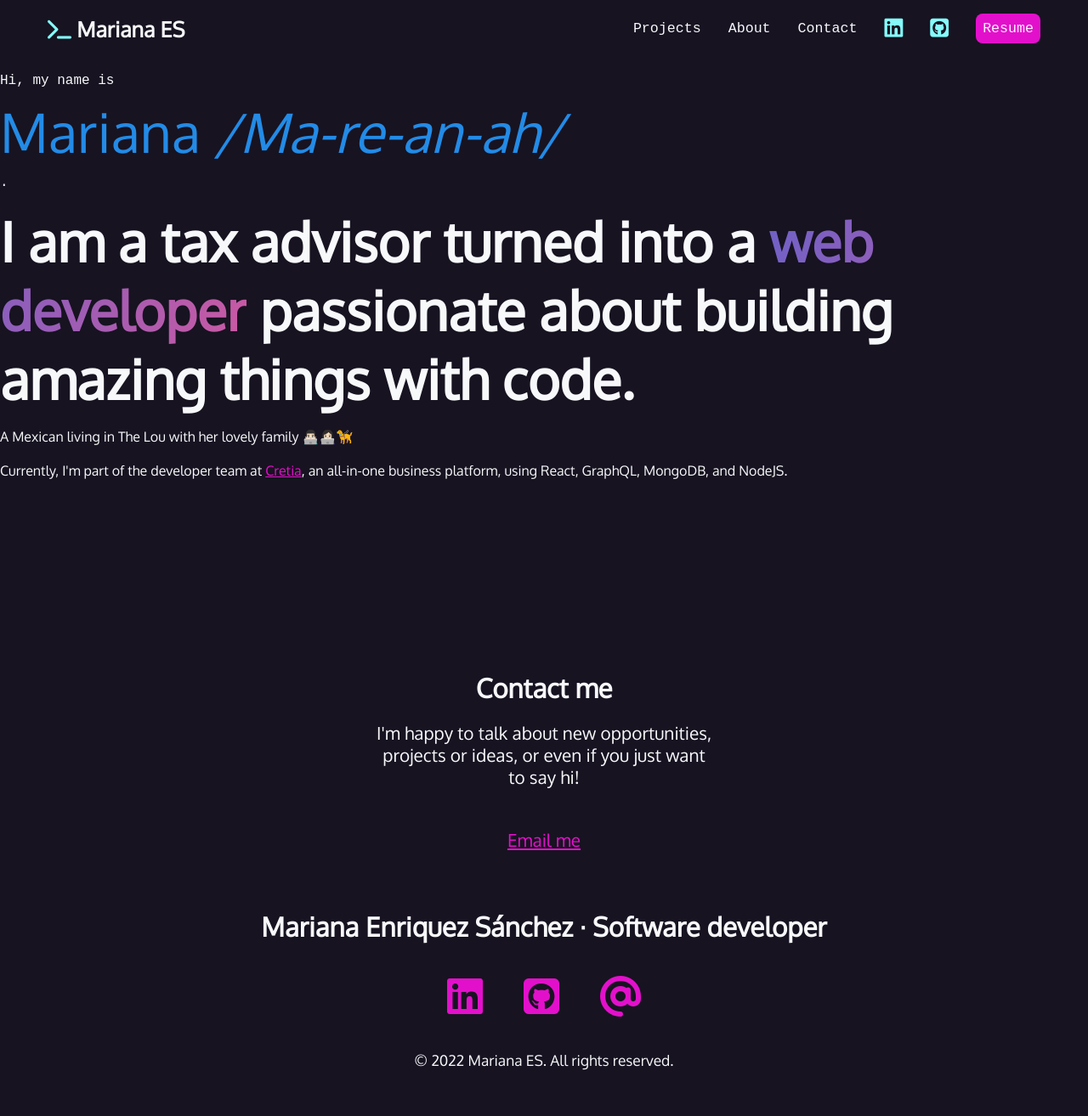
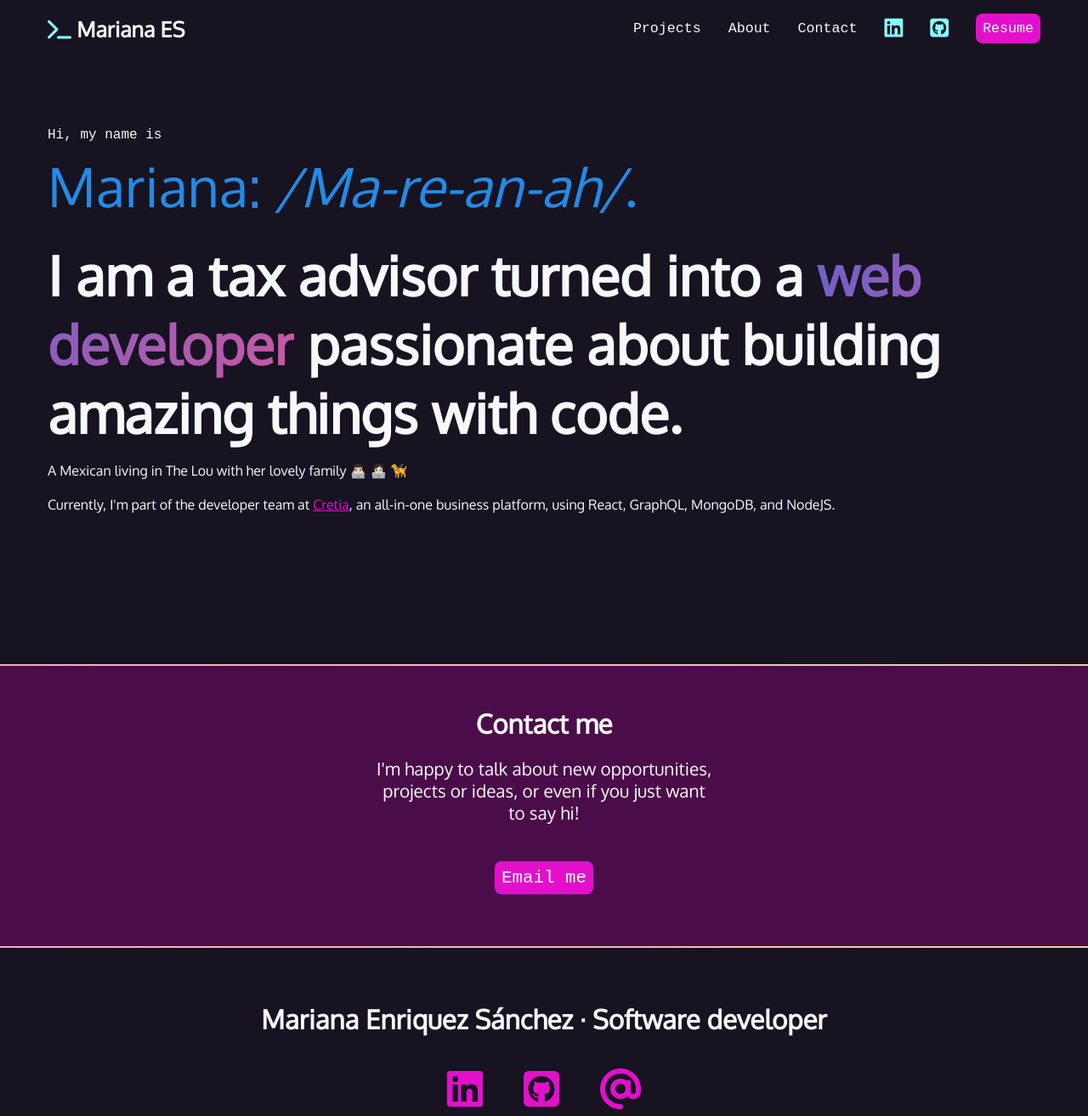
Before and after one commit to MarianaES/pure-portfolio, a plain HTML site: page index.html in a window 1280 px wide. Shown: the top 1314 px of the page at 85% size. Before the commit the page ends 1280 px from the top, so only its background shows below. Drawn offline with Linux system fonts and the light colour scheme; a web font is replaced by a local one.

Commit message:
Style page sections and gradient line breaks

```diff
--- a/css/style.css
+++ b/css/style.css
@@ -43,9 +43,39 @@ a:hover {
   text-decoration: none;
 }
 
+/* background color divs */
+.section-plum {
+  background-color: var(--plum);
+}
+
+.gradient {
+  background: linear-gradient(
+    90deg,
+    rgba(238, 174, 202, 1) 0%,
+    rgba(233, 213, 148, 1) 100%
+  );
+  height: 2px;
+}
+
+.gradient-text {
+  background-image: linear-gradient(
+    110deg,
+    rgb(111, 97, 199) 0%,
+    rgb(202, 89, 163)
+  );
+  background-size: 100%;
+  background-clip: text;
+  -webkit-background-clip: text;
+  -webkit-text-fill-color: transparent;
+  -moz-background-clip: text;
+  -moz-text-fill-color: transparent;
+}
+
 /* intro styles */
 #intro {
-  padding-bottom: 10rem;
+  padding: 4rem 1rem 10rem 1rem;
+  max-width: 1200px;
+  margin: 0 auto;
 }
 
 #intro p {
@@ -69,20 +99,6 @@ a:hover {
   color: var(--aqua);
   display: block;
   font-weight: 300;
-}
-
-.gradient-text {
-  background-image: linear-gradient(
-    110deg,
-    rgb(111, 97, 199) 0%,
-    rgb(202, 89, 163)
-  );
-  background-size: 100%;
-  background-clip: text;
-  -webkit-background-clip: text;
-  -webkit-text-fill-color: transparent;
-  -moz-background-clip: text;
-  -moz-text-fill-color: transparent;
 }
 
 /* contact styles */
@@ -149,8 +165,11 @@ nav [class*="fa-"]:hover {
 
 .button {
   background-color: var(--magenta);
+  color: white;
   padding: 0.5rem;
   border-radius: 8px;
+  font-family: var(--mono);
+  text-decoration: none;
 }
 
 .button:hover {
@@ -174,6 +193,7 @@ nav [class*="fa-"]:hover {
 /* footer styles */
 footer {
   text-align: center;
+  padding: 4rem 0;
 }
 
 footer ul {
--- a/index.html
+++ b/index.html
@@ -55,8 +55,7 @@
     <section id="intro">
       <p class="name">
         Hi, my name is
-        <span class="multicolor">Mariana <i>/Ma-re-an-ah/</i></span
-        >.
+        <span class="multicolor">Mariana: <i>/Ma-re-an-ah/</i>.</span>
       </p>
 
       <h2>
@@ -65,7 +64,7 @@
         building amazing things with code.
       </h2>
 
-      <p>A Mexican living in The Lou with her lovely family 👨🏻‍💻👩🏻‍💻🦮</p>
+      <p>A Mexican living in The Lou with her lovely family 👨🏻‍💻 👩🏻‍💻 🦮</p>
 
       <p>
         Currently, I'm part of the developer team at
@@ -73,16 +72,24 @@
         all-in-one business platform, using React, GraphQL, MongoDB, and NodeJS.
       </p>
     </section>
-    <section id="contact">
-      <h2>Contact me</h2>
+    <div class="gradient"></div>
+    <div class="section-plum">
+      <section id="contact">
+        <h2>Contact me</h2>
 
-      <p>
-        I'm happy to talk about new opportunities, projects or ideas, or even if
-        you just want to say hi!
-      </p>
+        <p>
+          I'm happy to talk about new opportunities, projects or ideas, or even
+          if you just want to say hi!
+        </p>
 
-      <p><a href="mailto:mariana.enriquez.s@gmail.com">Email me</a></p>
-    </section>
+        <p>
+          <a href="mailto:mariana.enriquez.s@gmail.com" class="button"
+            >Email me</a
+          >
+        </p>
+      </section>
+    </div>
+    <div class="gradient"></div>
     <footer>
       <h2>Mariana Enriquez Sánchez &middot; Software developer</h2>
       <ul>
```
